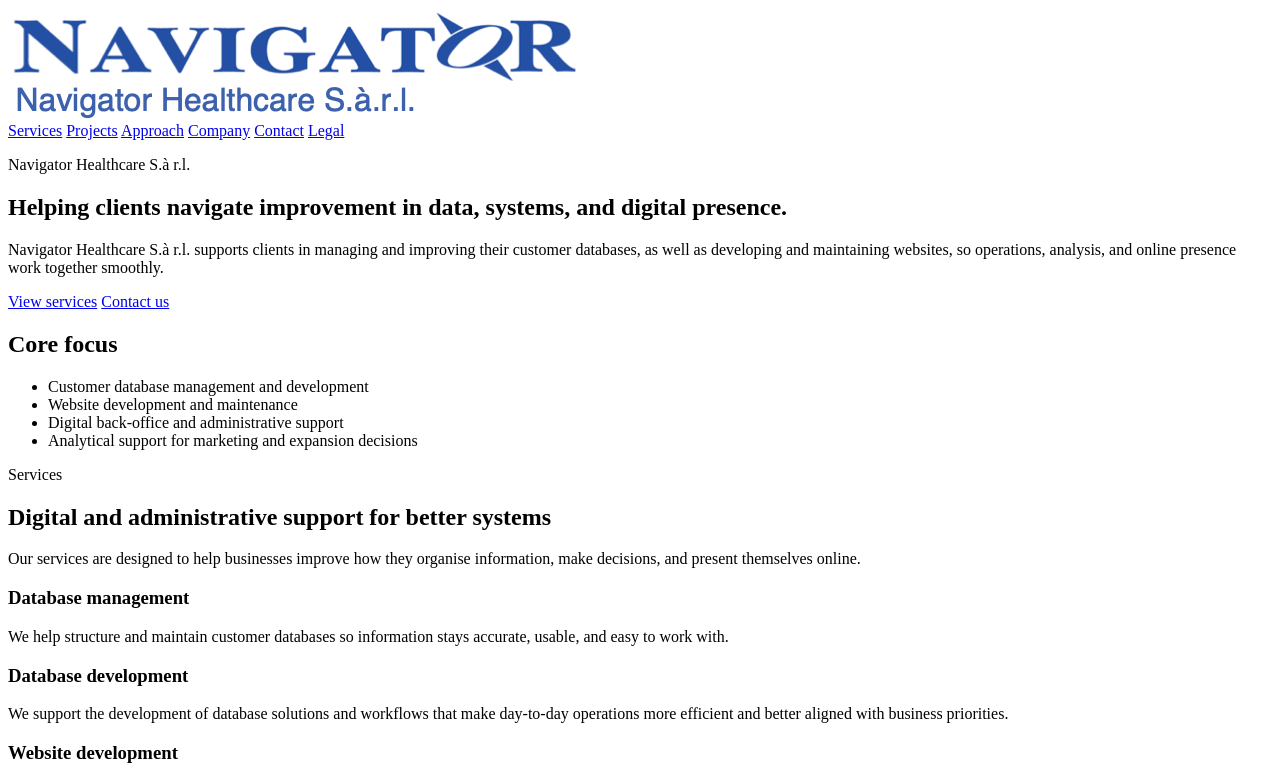
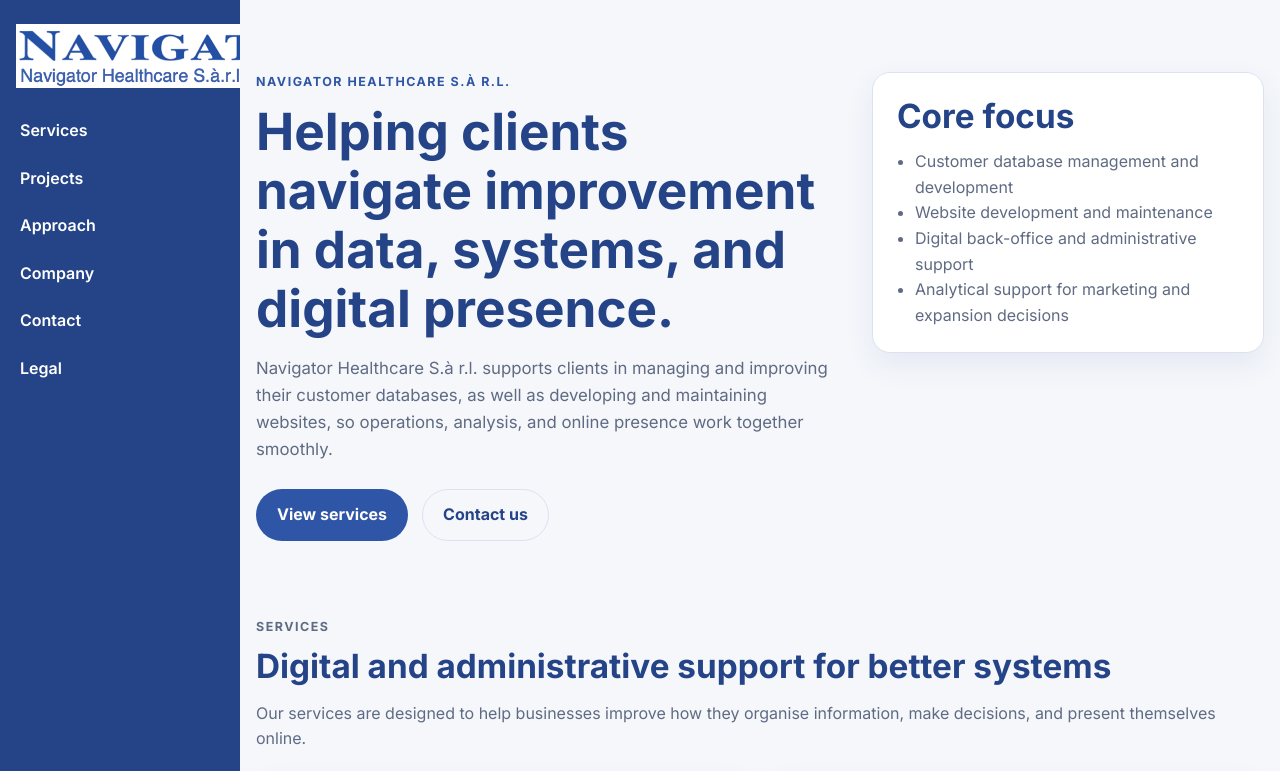
Before and after one commit to navigatorhc/navigator-healthcare, a plain HTML site: page index.html in a window 1280 px wide. Shown: the top 771 px of the page. Drawn offline with Linux system fonts and the light colour scheme.

Commit message:
Update sidebar layout

```diff
--- a/index.html
+++ b/index.html
@@ -1,3 +1,17 @@
+<!DOCTYPE html>
+<html lang="en">
+<head>
+  <meta charset="UTF-8" />
+  <meta name="viewport" content="width=device-width, initial-scale=1.0" />
+  <meta name="description"
+        content="Navigator Healthcare S.à r.l. helps clients navigate improvement in their data, systems, and digital presence through database management, web development, and analytical support." />
+  <title>Navigator Healthcare S.à r.l.</title>
+
+  <link rel="preconnect" href="https://fonts.googleapis.com">
+  <link rel="preconnect" href="https://fonts.gstatic.com" crossorigin>
+  <link href="https://fonts.googleapis.com/css2?family=Inter:wght@400;500;600;700&display=swap" rel="stylesheet">
+  <link rel="stylesheet" href="style.css" />
+</head>
 <body>
   <div class="layout">
     <!-- LEFT SIDEBAR -->
@@ -168,7 +182,6 @@
         <!-- COMPANY / STORY (EN + FR) -->
         <section class="section" id="about">
           <div class="container">
-            <!-- English heading and summary -->
             <div class="section-heading">
               <p class="eyebrow">Company</p>
               <h2>About Navigator Healthcare S.à r.l.</h2>
@@ -179,7 +192,6 @@
               </p>
             </div>
 
-            <!-- French heading and summary -->
             <div class="section-heading" style="margin-top: 10px;">
               <p class="eyebrow">Entreprise (FR)</p>
               <h2>À propos de Navigator Healthcare S.à r.l.</h2>
--- a/style.css
+++ b/style.css
@@ -11,6 +11,7 @@
   --radius: 18px;
 }
 
+/* Global reset & base */
 * {
   box-sizing: border-box;
 }
@@ -41,7 +42,7 @@
   margin: 0 auto;
 }
 
-/* Layout */
+/* Layout with left sidebar */
 .layout {
   display: flex;
   min-height: 100vh;
@@ -71,6 +72,7 @@
   display: block;
 }
 
+/* Vertical main nav */
 .main-nav {
   display: flex;
   flex-direction: column;
@@ -89,14 +91,13 @@
   text-decoration: underline;
 }
 
-/* Page content */
+/* Right-hand page content */
 .page {
-  margin-left: 240px;
-  width: calc(100% - 240px);
+  margin-left: 240px;           /* same as sidebar width */
   min-height: 100vh;
-  padding: 0;
 }
 
+/* Header (neutral, no sticky bar) */
 .site-header {
   background: transparent;
   border-bottom: none;
@@ -121,6 +122,7 @@
   align-items: start;
 }
 
+/* Typography */
 .eyebrow {
   margin: 0 0 10px;
   text-transform: uppercase;
@@ -157,6 +159,7 @@
   max-width: 62ch;
 }
 
+/* Buttons */
 .hero-actions {
   display: flex;
   gap: 14px;
@@ -195,6 +198,7 @@
   text-decoration: none;
 }
 
+/* Cards and boxes */
 .hero-card,
 .card,
 .info-box,
@@ -220,16 +224,22 @@
 /* Sections */
 .section {
   padding: 28px 0 72px;
+  scroll-margin-top: 24px;    /* so anchor scroll doesn’t hide section top */
 }
 
 .section.alt {
-  background: linear-gradient(180deg, rgba(255,255,255,0.6), rgba(255,255,255,0.95));
+  background: linear-gradient(
+    180deg,
+    rgba(255, 255, 255, 0.6),
+    rgba(255, 255, 255, 0.95)
+  );
 }
 
 .section-heading {
   margin-bottom: 22px;
 }
 
+/* Grid of cards */
 .cards {
   display: grid;
   grid-template-columns: repeat(2, minmax(0, 1fr));
@@ -251,6 +261,7 @@
   color: var(--text);
 }
 
+/* Legal section */
 .legal {
   padding-bottom: 56px;
 }
@@ -270,11 +281,6 @@
   flex-wrap: wrap;
 }
 
-/* Better anchor position */
-.section {
-  scroll-margin-top: 24px;
-}
-
 /* Responsive */
 @media (max-width: 860px) {
   .layout {
@@ -289,7 +295,6 @@
 
   .page {
     margin-left: 0;
-    width: 100%;
   }
 
   .hero-grid,
```
